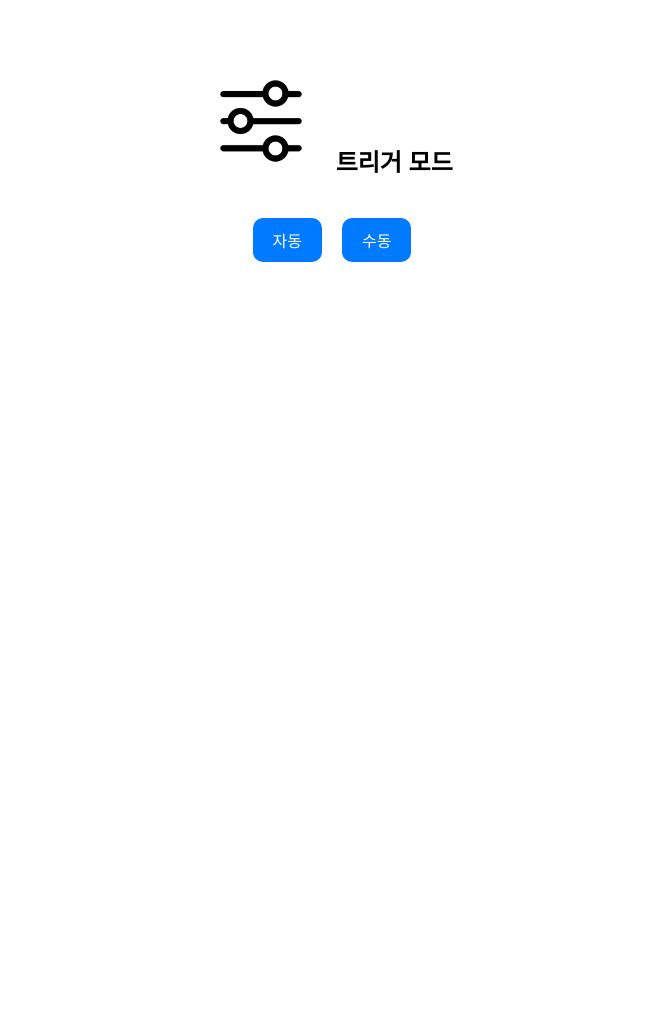
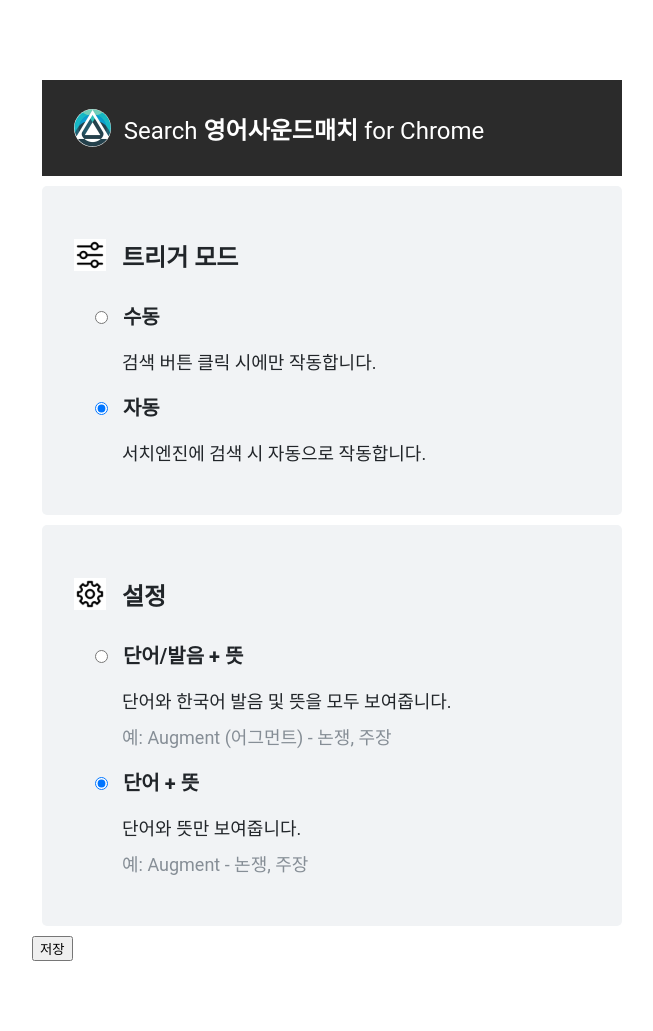
Before and after one commit to yewonniy/momo, a Django app: template momo/templates/setting.html in a window 1280 px wide. Shown: the whole page, without its empty margins (308-961 px from the left). Before the commit the page ends 262 px from the top, so only its background shows below. Run offline with Django 4.2, Linux system fonts and the light colour scheme; the template is opened without the code that fills it, so the values that code supplies are empty.

Commit message:
배포된 거 올리기

```diff
--- a/momo/templates/setting.html
+++ b/momo/templates/setting.html
@@ -3,76 +3,65 @@
   <head>
     <meta charset="UTF-8" />
     <meta name="viewport" content="width=device-width, initial-scale=1.0" />
-    <title>Search 영어사운드매치 for Chrome - 설정</title>
+    <title>Search Settings</title>
     <link rel="stylesheet" href="setting_styles.css" />
   </head>
   <body>
-    <div id="title_background">
-      <h1 id="title">Search 영어사운드매치 for Chrome</h1>
+    <div class="settings-container">
+      <div id="title-container">
+        <img
+          id="logo"
+          src="logo.jpg"
+          alt="영어사운드매치 로고"
+        />
+        <h1 class="title">Search <b>영어사운드매치</b> for Chrome</h1>
+      </div>
+      <div class="option-group">
+        <div id="trigger-mode">
+          <img
+            id="trigger"
+            src="images/trigger_icon.jpg"
+            alt="트리거 모드 이미지"
+          />
+          <h2 class="group-title">트리거 모드</h2>
         </div>
 
-    <div id="trigger-section">
-      <img
-        id="trigger-image"
-        src="../templates/images/trigger_icon.jpg"
-        alt="트리거 모드 이미지"
-      />
-      <div id="trigger-info">
-        <h2>트리거 모드</h2>
+        <div class="option">
+          <input type="radio" id="option1_a" name="search_scope" checked />
+          <label for="option1_a"><b>수동</b></label>
+          <p class="note">검색 버튼 클릭 시에만 작동합니다.</p>
+        </div>
+        <div class="option">
+          <input type="radio" id="option1_b" name="search_scope" />
+          <label for="option1_b"><b>자동</b></label>
+          <p class="note">서치엔진에 검색 시 자동으로 작동합니다.</p>
         </div>
       </div>
-
-    <div id="trigger-options">
-      <button class="option-button selected" onclick="setTriggerMode('auto')">
-        자동
-      </button>
-      <button class="option-button" onclick="setTriggerMode('manual')">
-        수동
-      </button>
+      <div class="option-group">
+        <div id="setting-mode">
+          <img
+            id="setting"
+            src="images/setting_setting_icon.jpg"
+            alt="내부 설정 모드 이미지"
+          />
+          <h2 class="group-title">설정</h2>
         </div>
 
-    <div id="option-description">
-      <p id="auto-description" class="option-description">
-        서치엔진에 검색 시 자동으로 작동합니다.
-      </p>
-      <p id="manual-description" class="option-description">
-        검색 버튼 클릭 시에만 작동합니다.
-      </p>
+        <div class="option">
+          <input type="radio" id="option2_a" name="search_mode" checked />
+          <label for="option2_a"><b>단어/발음 + 뜻</b></label>
+          <p class="note">단어와 한국어 발음 및 뜻을 모두 보여줍니다.</p>
+          <p class="example">예: Augment (어그먼트) - 논쟁, 주장</p>
         </div>
-
-    <script>
-      // 페이지 로드 시 자동 트리거 모드로 설정
-      document.addEventListener("DOMContentLoaded", function () {
-        setTriggerMode("auto");
-      });
-
-      function setTriggerMode(mode) {
-        // 옵션 버튼 선택 및 해제 처리
-        const buttons = document.querySelectorAll(".option-button");
-        buttons.forEach((button) => button.classList.remove("selected"));
-
-        // 선택된 버튼에 selected 클래스 추가
-        const selectedButton = document.querySelector(
-          `.option-button[data-mode="${mode}"]`
-        );
-        selectedButton.classList.add("selected");
-
-        // 선택한 모드에 따라 설명 문구 업데이트
-        const autoDescription = document.getElementById("auto-description");
-        const manualDescription = document.getElementById("manual-description");
-
-        if (mode === "auto") {
-          autoDescription.style.display = "block";
-          manualDescription.style.display = "none";
-          console.log(
-            "자동 모드 선택: 서치엔진에 검색 시 자동으로 작동합니다."
-          );
-        } else if (mode === "manual") {
-          autoDescription.style.display = "none";
-          manualDescription.style.display = "block";
-          console.log("수동 모드 선택: 검색 버튼 클릭 시에만 작동합니다.");
-        }
-      }
-    </script>
+        <div class="option">
+          <input type="radio" id="option2_b" name="search_mode" />
+          <label for="option2_b"><b>단어 + 뜻</b></label>
+          <p class="note">단어와 뜻만 보여줍니다.</p>
+          <p class="example">예: Augment - 논쟁, 주장</p>
+        </div>
+      </div>
+      <button id="save-button">저장</button>
+    </div>
+    <script src="setting.js"></script>
   </body>
 </html>
--- a/momo/templates/setting_styles.css
+++ b/momo/templates/setting_styles.css
@@ -1,64 +1,94 @@
 body {
-  font-family: "Arial", sans-serif;
-  text-align: center;
+  font-family: "Roboto";
   margin: 0;
+  padding: 0;
+  background-color: #ffffff;
+  color: #212529;
 }
 
-#title {
-  font-size: 24px;
-  font-weight: bold;
-  color: #ffffff; /* 검정색 제목 텍스트 */
+#title-container {
+  background-color: #2b2b2b;
+  display: flex;
+  align-items: center;
+  justify-content: flex-start;
+  padding-left: 2rem;
+  height: 6rem;
+  margin: 10px;
 }
 
-#title_background {
-  color: #000;
+#logo {
+  max-width: 37px;
+  height: auto;
+  margin-right: 0.8rem;
+  border-radius: 30px;
 }
 
-#trigger-section {
-  margin-top: 20px;
+.settings-container {
+  width: 600px;
+  margin: 50px auto;
+  background-color: white;
+  padding: 20px;
 }
 
-#trigger-image {
-  max-width: 100px;
-  height: auto;
+.title {
+  font-size: 1.5rem;
+  font-weight: normal;
+  color: #ffffff;
 }
 
-#trigger-info {
-  display: inline-block;
-  text-align: left;
-  margin-left: 20px;
+#trigger-mode {
+  display: flex;
+  align-items: center;
+  margin-bottom: 0.5rem;
 }
 
-#trigger-info h2 {
-  color: #000; /* 검정색 텍스트 */
+#trigger {
+  width: 2rem;
+  height: 2rem;
 }
 
-#trigger-options {
-  margin-top: 20px;
+#setting-mode {
   display: flex;
-  justify-content: center;
+  align-items: center;
+  margin-bottom: 0.5rem;
 }
 
-.option-button {
-  padding: 10px 20px;
-  font-size: 16px;
-  background-color: #007bff; /* 버튼 배경색 지정 */
-  color: #fff; /* 버튼 텍스트 색상 지정 */
-  border: none;
-  border-radius: 10px; /* 둥근 테두리 추가 */
-  cursor: pointer;
-  margin: 0 10px;
+#setting {
+  width: 2rem;
+  height: 2rem;
 }
 
-.selected {
-  background-color: #0056b3; /* 선택된 버튼의 배경색 지정 */
+.option-group {
+  border-radius: 5px;
+  background-color: #f1f3f5;
+  margin: 10px;
+  padding: 2rem;
 }
 
-#option-description {
-  margin-top: 20px;
+.option {
+  margin-top: 0.5rem;
+  margin-bottom: 5px;
+  font-size: 1.25rem;
+  margin-left: 1rem;
 }
 
-.option-description {
-  display: none;
-  color: #333; /* 설명 텍스트 색상 지정 */
+input[type="radio"] {
+  margin-right: 10px;
 }
+
+.group-title {
+  font-size: 1.5rem;
+  margin-left: 1rem;
+}
+
+.note {
+  margin-left: 2rem;
+  font-size: 1.125rem;
+}
+
+.example {
+  font-size: 1.125rem;
+  color: #868e96;
+  margin-top: -0.5rem;
+  margin-left: 2rem;
+}
```
Also changed, not shown: momo/templates/background.js (+43 -0 lines), momo/templates/home.html (added, +39 -0 lines), momo/templates/home.js (added, +36 -0 lines), momo/templates/home_styles.css (added, +106 -0 lines), momo/templates/popup.html (deleted, +0 -37 lines), momo/templates/popup_styles.css (deleted, +0 -77 lines), momo/templates/script.js (+73 -25 lines), momo/templates/setting.js (added, +41 -0 lines), momo/templates/manifest.json. Lines whose indentation alone changed are shown as unchanged.
